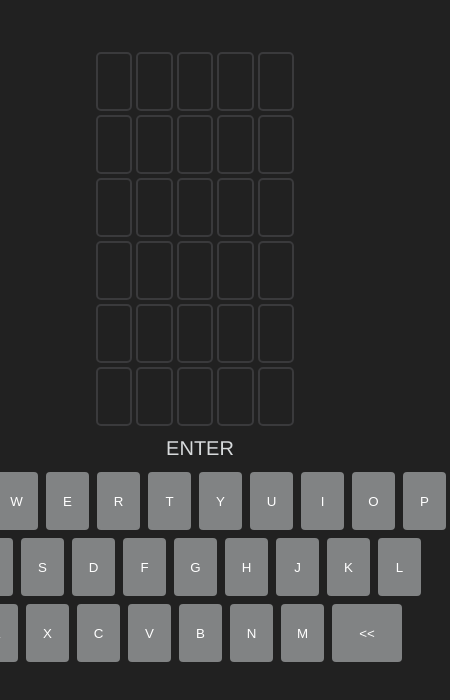
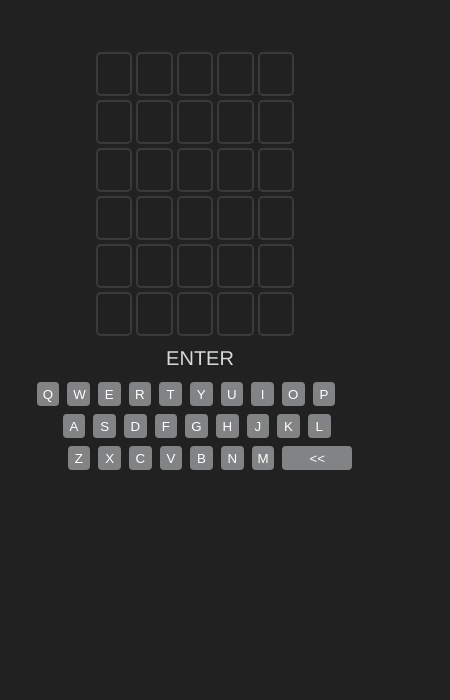
Before and after one commit to Stefanopellegrinoo/wordle, a plain HTML site: page index.html in a window 390 px wide. Shown: the whole page, 450 px wide, since content can reach past the window. Drawn offline with nearby package versions, Linux system fonts and the light colour scheme; no server answers.

Commit message:
Update estilo.css

```diff
--- a/estilo.css
+++ b/estilo.css
@@ -1,5 +1,6 @@
 body{
   margin: 0;
+
   color: #d7dadc;
    background-color: #212121;
   font-family: 'Franklin Gothic Medium', 'Arial Narrow', Arial, sans-serif;
@@ -78,8 +79,8 @@ height: 40px;
 }
 
 .s{
+    height: 55px;
     width: 55px;
-    height: 55px;
     display: flex;
     align-items: center;
     justify-content: center;
@@ -90,13 +91,13 @@ height: 40px;
 
 .teclado{
    width: 510px;
+
    display: flex;
    flex-wrap: wrap;
 }
-
 .teclado button{
-   width: 43px;
-   height: 58px;
+   width: 8%;
+   height: 52%;
    border-radius: 4px;
    border: none;
    background-color: #818384;
@@ -104,7 +105,38 @@ height: 40px;
    margin: 4px;
    cursor: pointer;
 }
+@media only screen and (max-width: 650px) {
+     .teclado{
+        width: 20.3rem;
+        display: flex;
+        flex-wrap: wrap;
+     }
+     .teclado button{
+        width: 1.7em;
+        height: 1.5rem;
+        border-radius: 4px;
+        border: none;
 
+        color: white;
+        margin: 4px;
+        cursor: pointer;
+     }
+     .s{
+        height: 40px;
+        width: 40px;
+        display: flex;
+        align-items: center;
+        justify-content: center;
+        border: 2px solid #3a3a3c;
+        border-radius: 5px;
+        margin: 2px;
+     }
+  }
+
+
+button{
+    background-color: red;
+}
  .gris
    {
     background-color: #3a3a3c !important;
```
